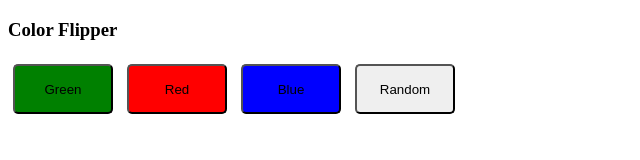
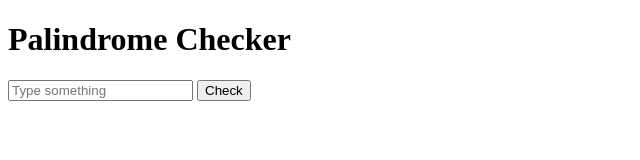
Before and after one commit to KodandaraoChellapilli/Eswar, a plain HTML site: page index.html in a window 1280 px wide. Shown: the whole page, without its empty margins (0-640 px from the left). Drawn offline with Linux system fonts and the light colour scheme.

Commit message:
added Palindrome project

```diff
--- a/index.html
+++ b/index.html
@@ -1,46 +1,16 @@
 <!DOCTYPE html>
 <html lang="en">
+  <head>
+    <title>Palindrome</title>
+  </head>
 
+  <body>
+    <h1>Palindrome Checker</h1>
 
-<head>
+    <input id="input" type="text" placeholder="Type something" />
 
-  <title>Color Flipper</title>
+    <button onclick="check()">Check</button>
 
-  <style>
-
-    #green {
-      background-color: green;
-    }
-
-    #red {
-      background-color: red;
-    }
-
-    #blue {
-      background-color: blue;
-    }
-
-    button {
-      border-radius: 5px;
-      width: 100px;
-      height: 50px;
-      margin: 5px;
-    }
-
-  </style>
-</head>
-
-
-<body>
-  <h3>Color Flipper</h3>
-  <button id="green" onClick="setColor('green')">Green</button>
-  <button id="red" onClick="setColor('red')">Red</button>
-  <button id="blue" onClick="setColor('blue')">Blue</button>
-  <button onClick="randomColor()">Random</button>
-
-  <script src="script.js"></script>
-</body>
-
-
-
+    <script src="script.js"></script>
+  </body>
 </html>
--- a/script.js
+++ b/script.js
@@ -342,16 +342,41 @@
 
 
 
-const body = document.body;
+// const body = document.body;
 
 
-function setColor(name){
-  body.style.backgroundColor = name
+// function setColor(name){
+//   body.style.backgroundColor = name
+// }
+
+// function randomColor(){
+//   const red = Math.round(Math.random() * 255);
+//   const green =Math.round( Math.random() * 255)
+//   const blue = Math.round(Math.random() * 255)
+//   body.style.backgroundColor = `rgb(${red}, ${green}, ${blue})`;
+// }
+
+const input = document.getElementById("input");
+
+
+function reverseString(str){
+  return str.split("").reverse().join("");
 }
 
-function randomColor(){
-  const red = Math.round(Math.random() * 255);
-  const green =Math.round( Math.random() * 255)
-  const blue = Math.round(Math.random() * 255)
-  body.style.backgroundColor = `rgb(${red}, ${green}, ${blue})`;
+function check(){
+
+  const value = input.value
+  const reverse = reverseString(value);
+
+  if (value === reverse){
+    alert("P A L I N D R O ME")
+  } else {
+    alert("N O T P A L I N D R O ME")
+  }
+
+
+  input.value = "";
+
+
+
 }
```
Also changed, not shown: note.txt (added).
